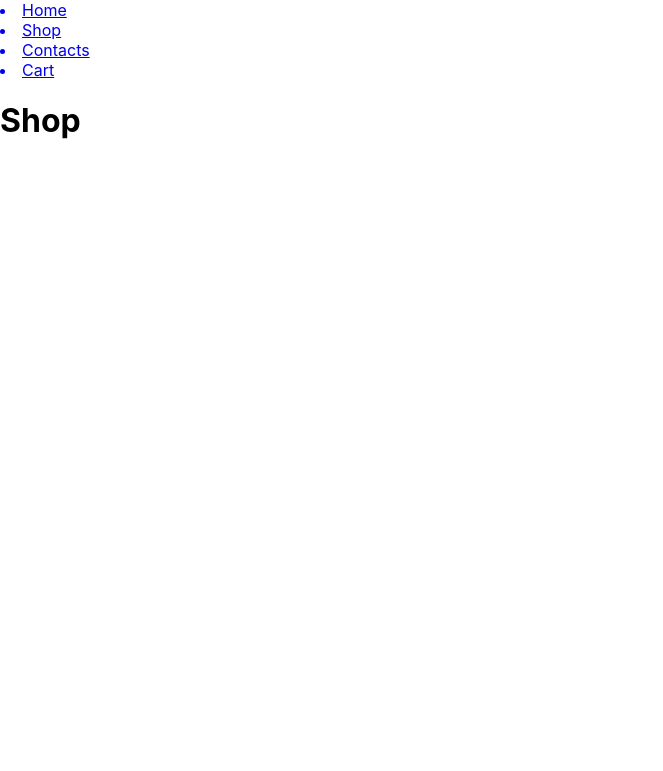
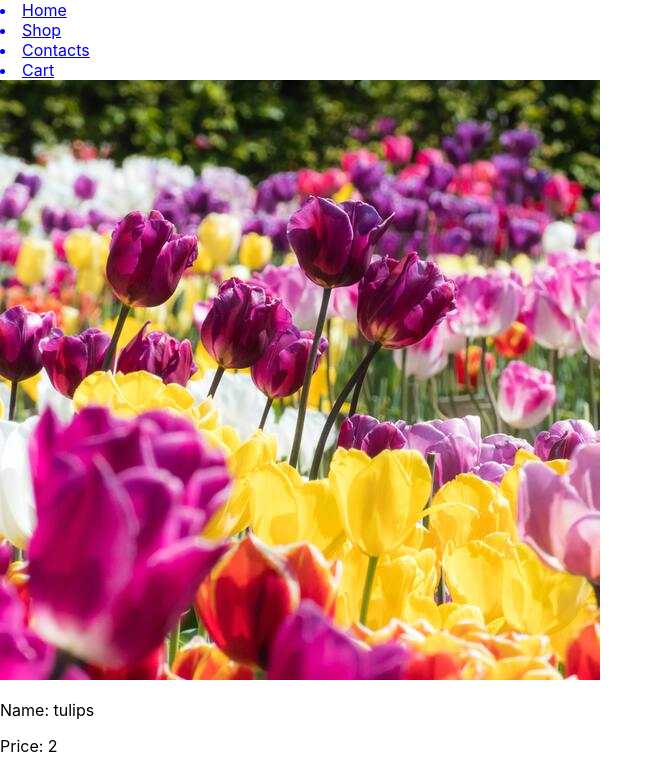
Before and after one commit to Logravia/shopping-cart, a React (Create React App) app: page /shop in a window 1280 px wide. Shown: the top 771 px of the page, without its empty margins (0-663 px from the left). Built offline with nearby package versions, Linux system fonts and the light colour scheme; the HTML template or start-up script is replaced by a standard one.

Commit message:
Set-up shop

```diff
--- a/src/App.js
+++ b/src/App.js
@@ -4,16 +4,66 @@
 import Shop from './Shop'
 import Contacts from './Contacts'
 import Cart from './Cart'
+import { useState } from "react";
+import productList from './products'
 
 function App() {
+  let [products, _setProducts] = useState(productList);
+  let [cart, setCart] = useState([]);
+
+  function putInCart(id) {
+    if (isAlreadyInCart(id)) {
+      incrementCountBy(1, id); return;
+    } else {
+      let updatedCart = [...cart]
+      let selection = getProduct(id);
+      updatedCart.push({ product: selection, amount: 1 });
+      console.log(updatedCart);
+      setCart(updatedCart);
+    }
+  }
+
+  function removeFromCart(id){
+    let indexToRemove = cart.findIndex(item=>item.id===id)
+    if (indexToRemove === -1) {console.log("No such item in cart"); return;}
+
+    let updatedCart = [...cart]
+
+    updatedCart.splice(indexToRemove, 1);
+    setCart(updatedCart);
+  }
+
+  function incrementCountBy(amount, id) {
+    let updatedCart = [...cart]
+    let item = getCartItem(id);
+    if (item) {
+      item.count += amount;
+      setCart(updatedCart);
+    } else {
+      console.log("No such item exists")
+    }
+  }
+
+  function isAlreadyInCart(id){
+    cart.find(cartItem=>cartItem.id === id);
+  }
+
+  function getProduct(id) {
+    return productList.find(product=>product.id===id);
+  }
+
+  function getCartItem(id) {
+    return cart.find(item=>item.product.id===id);
+  }
+
   return (
   <BrowserRouter>
       <Navbar/>
       <Routes>
         <Route path="/" element={<Home/>}/>
-        <Route path="/shop" element={<Shop/>}/>
+        <Route path="/shop" element={<Shop products={products} putInCart={putInCart}/>}/>
         <Route path="/contacts" element={<Contacts/>}/>
-        <Route path="/cart" element={<Cart/>}/>
+        <Route path="/cart" element={<Cart cart={cart} remove={removeFromCart} incrementBy={incrementCountBy}/>}/>
       </Routes>
     </BrowserRouter>  );
 }
--- /dev/null
+++ b/src/ProductBox.js
@@ -0,0 +1,12 @@
+function ProductBox({data, add}) {
+ return (
+   <div className="productBox">
+     <img alt="" src={data.img} />
+     <p className="name">Name: {data.name}</p>
+     <p className="price">Price: {data.price}</p>
+     <button onClick={()=>add(data.id)}>Add</button>
+   </div>
+ )
+}
+
+export default ProductBox
--- a/src/Shop.js
+++ b/src/Shop.js
@@ -1,6 +1,12 @@
-function Shop() {
+import ProductBox from './ProductBox'
+
+function Shop({products, putInCart}) {
  return (
-   <h1>Shop</h1>
+   <div className="shop">
+   {products.map(prod =>
+     <ProductBox data={prod} add={putInCart}/>
+   )}
+   </div>
  )
 }
 export default Shop
--- /dev/null
+++ b/src/products.js
@@ -0,0 +1,11 @@
+import tulips from './imgs/tulips.jpg';
+
+let productList =
+  [
+    {img: tulips, name: "tulips", available: 5, price: 2, id: 0},
+    {img: tulips, name: "tulips", available: 5, price: 25, id: 1},
+    {img: tulips, name: "tulips", available: 5, price: 10, id: 2},
+    {img: tulips, name: "tulips", available: 5, price: 5, id: 3},
+  ]
+
+export default productList
```
Also changed, not shown: src/imgs/tulips.jpg (added).
